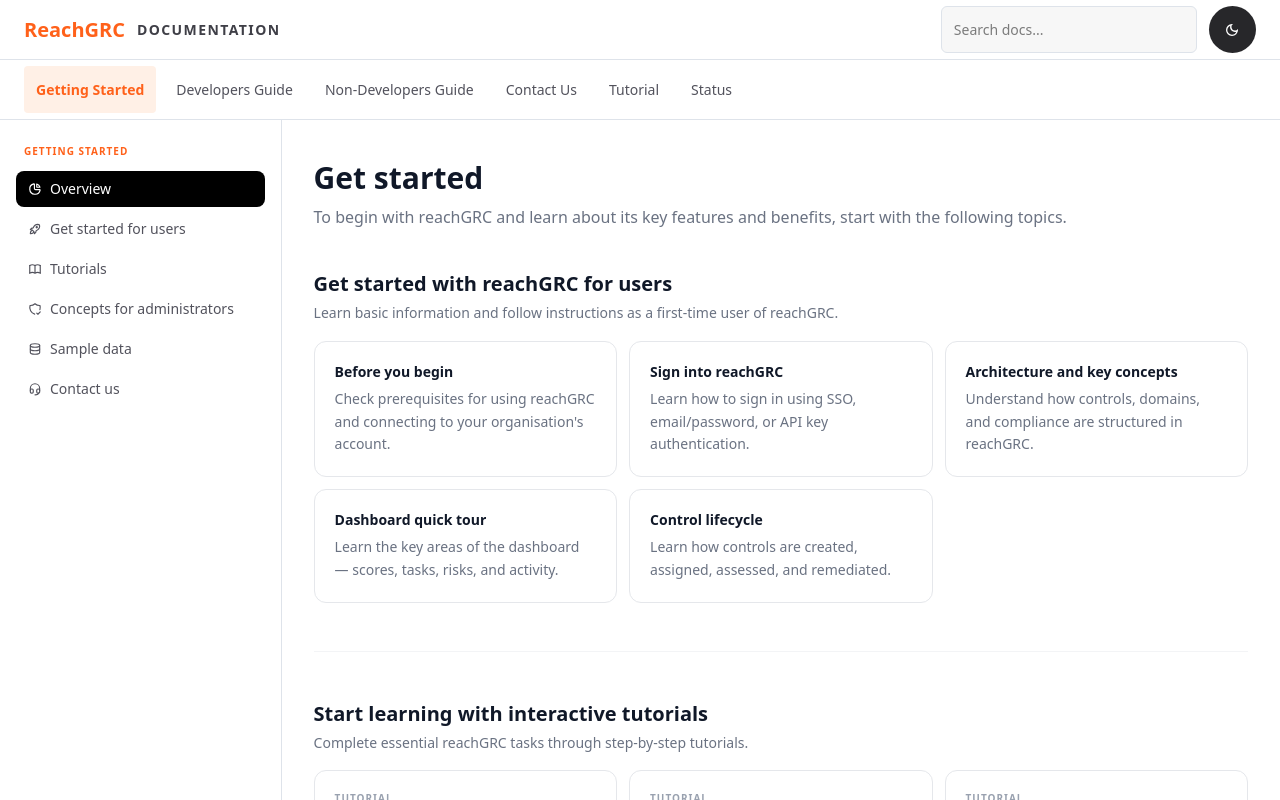
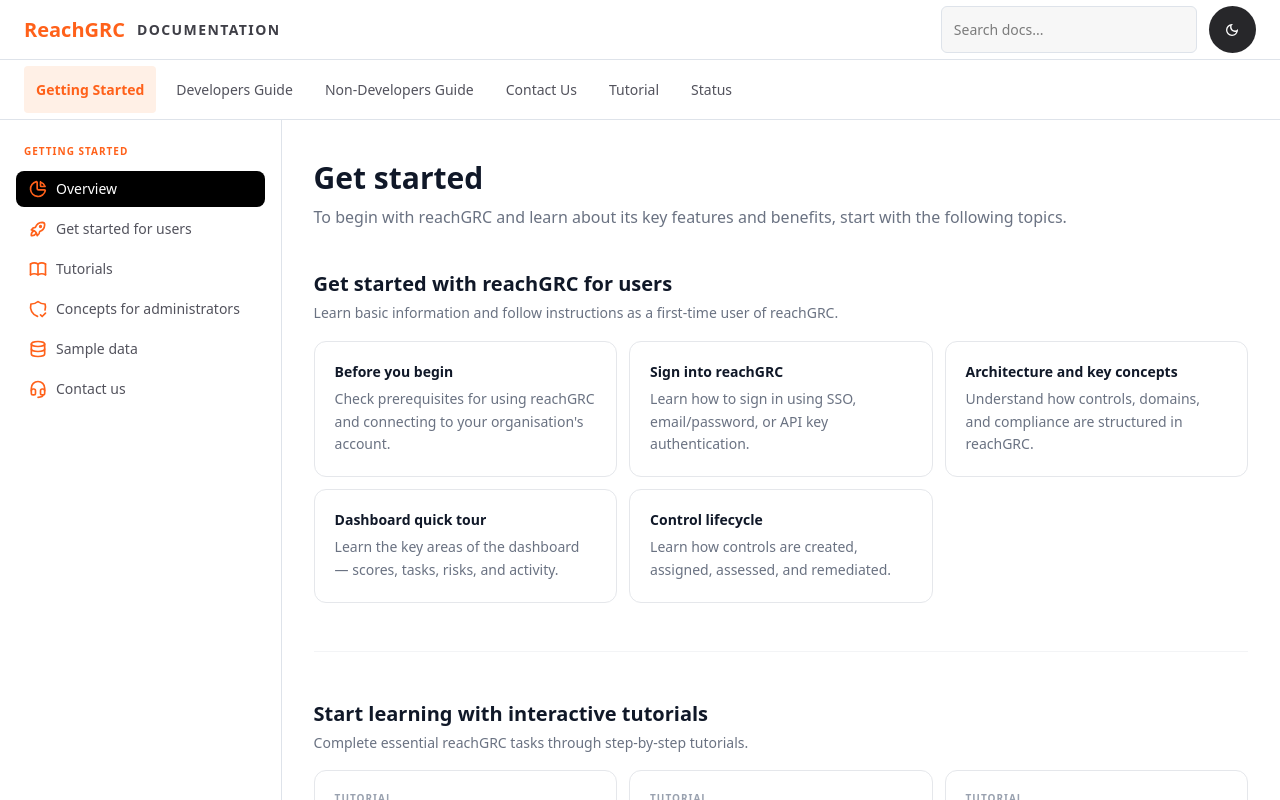
Before and after one commit to aksharkh/ReachGRC-Trust--F, a React (Vite) app: page /docs/getting-started/overview in a window 1280 px wide. Built offline with nearby package versions, Linux system fonts and the light colour scheme.

Commit message:
updated icons

```diff
--- a/src/components/DocumentsComponent/DocumentLayout.tsx
+++ b/src/components/DocumentsComponent/DocumentLayout.tsx
@@ -69,7 +69,8 @@
               }`
             }
           >
-            {item.icon}
+            <p className="text-xl text-[#ff611a] font-bold">{item.icon}</p>
+
             <span>{item.label}</span>
           </NavLink>
         ))}
```
